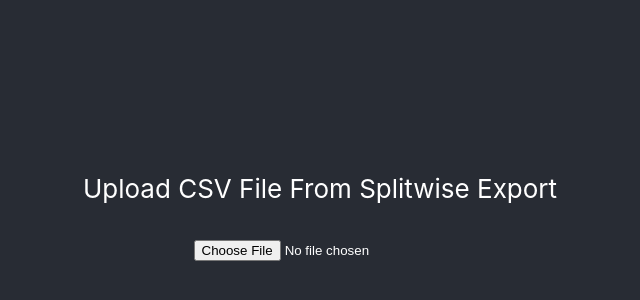
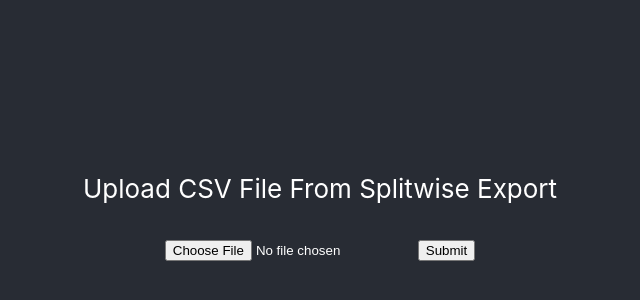
Before and after one commit to robosharkler/splitwise-expense-data-visualization, a React (Create React App) app: page / in a window 1280 px wide. Shown: the part 196-496 px from the top of the page, without its empty margins (320-960 px from the left). Built offline with nearby package versions, Linux system fonts and the light colour scheme.

Commit message:
be able to read data

```diff
--- a/src/App.tsx
+++ b/src/App.tsx
@@ -2,20 +2,37 @@
 
 import './App.css'
 const App: React.FC = () => {
+  const [numLines, setNumLines] = React.useState<number>(0);
+
   const handleFileUpload = (event: React.ChangeEvent<HTMLInputElement>) => {
     const file = event.target.files && event.target.files[0];
     if (file) {
       // Process the uploaded file here
       console.log('Uploaded file:', file);
+
+      const reader = new FileReader();
+      reader.onload = () => {
+        const lines = reader.result?.toString().split('\n').length;
+        if (lines) {
+          setNumLines(lines);
+        }
+      };
+      reader.readAsText(file);
     }
+  };
+
+  const handleSubmit = (event: React.FormEvent) => {
+    event.preventDefault();
+    console.log('Number of lines:', numLines);
   };
 
   return (
     <div className='App'>
       <header className="App-header">
         <p>Upload CSV File From Splitwise Export</p>
-        <form>
+        <form onSubmit={handleSubmit}>
           <input type="file" accept=".csv" onChange={handleFileUpload} />
+          <button type="submit">Submit</button>
         </form>
       </header>
     </div>
```
